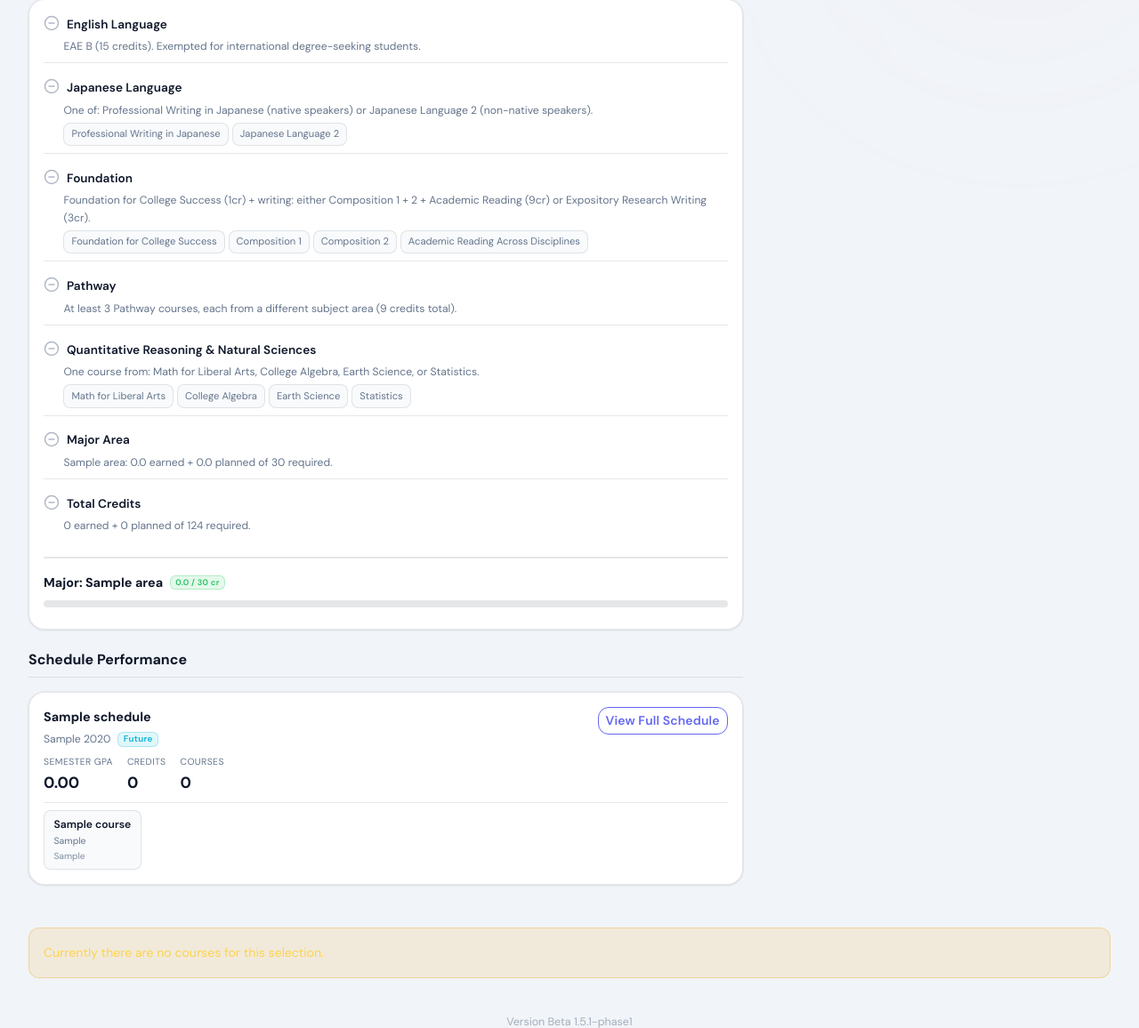
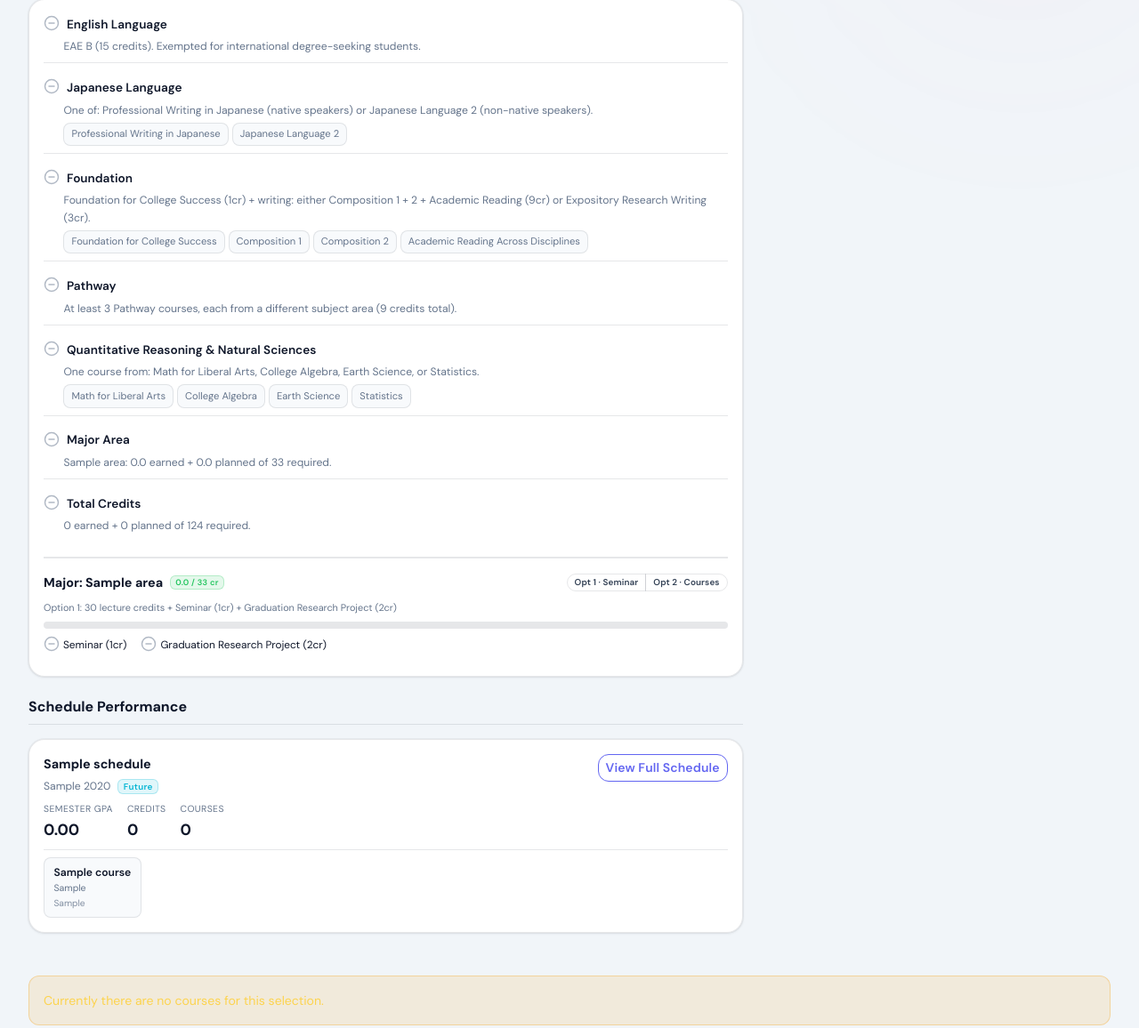
Before and after one commit to DFOM/Acadex, a Flask app: page /student/dashboard?req_year=2024&major_option=1 in a window 1280 px wide. Shown: the part 818-1974 px from the top of the page at 89% size. Run offline with Flask 3, Linux system fonts and the light colour scheme; a user stored in the database is signed in; tables that the repository leaves empty hold one stand-in row (values such as "Sample post"); parts of the project's set-up code (start-up, migrations or seed data) failed here and were passed over; some libraries are stand-ins or nearby versions.

Commit message:
feat: major Option 1/2 toggle – Seminar+GRP vs courses only (≤2024AY)
- For ≤2024AY: every major has two paths totaling 33 credits:
  Option 1: 30 lecture + Seminar (1cr) + GRP (2cr)
  Option 2: 33 lecture only
- Add other_credits_2024_opt1/opt2 to all DS variant majors
- get_major_requirements() accepts major_option param; returns
  has_options, lecture_credits, seminar_required
- Dashboard shows Opt 1/Opt 2 toggle with Seminar+GRP status
- ?major_option=1|2 query param alongside ?req_year=
- For 2025AY+: 36cr, no options, no toggle
- 56 tests passing

```diff
--- a/Routes/student_routes.py
+++ b/Routes/student_routes.py
@@ -1450,7 +1450,8 @@ def _degree_progress_context(user_id: int) -> Dict[str, Any]:
     }
 
 
-def _graduation_requirements_context(user_id: int, entry_year_override: int | None = None) -> Dict[str, Any]:
+def _graduation_requirements_context(user_id: int, entry_year_override: int | None = None,
+                                     major_option: int = 1) -> Dict[str, Any]:
     """Build a comprehensive graduation requirements checklist for the dashboard."""
     metadata = _build_course_metadata_index()
     user_areas = _resolve_user_area_names()
@@ -1700,7 +1701,7 @@ def _graduation_requirements_context(user_id: int, entry_year_override: int | No
     # ── Major-specific requirements ──
     major_checklist = None
     if major_name:
-        major_reqs = get_major_requirements(major_name, entry_year)
+        major_reqs = get_major_requirements(major_name, entry_year, major_option=major_option)
         if major_reqs:
             major_area_courses = [
                 (cnum, meta) for cnum, meta in metadata.items()
@@ -1728,17 +1729,32 @@ def _graduation_requirements_context(user_id: int, entry_year_override: int | No
             ds_completed = sum(1 for d in designated_items if d['status'] == 'completed')
             ds_total = len(designated_items)
 
+            # Seminar + GRP status (Option 1, ≤2024 only)
+            seminar_status = None
+            grp_status = None
+            if major_reqs.get('seminar_required'):
+                sem_match = _match_completed_title('Seminar')
+                grp_match = _match_completed_title('Graduation Research Project')
+                seminar_status = 'completed' if sem_match else ('planned' if _match_planned_title('Seminar') else 'missing')
+                grp_status = 'completed' if grp_match else ('planned' if _match_planned_title('Graduation Research Project') else 'missing')
+
             major_checklist = {
                 'name': major_name,
                 'total_credits': major_reqs['total_credits'],
+                'lecture_credits': major_reqs['lecture_credits'],
                 'earned_credits': round(earned_major, 1),
                 'planned_credits': round(planned_major, 1),
                 'designated': designated_items,
                 'designated_completed': ds_completed,
                 'designated_total': ds_total,
-                'other_credits': major_reqs.get('other_credits', major_reqs['total_credits'] - major_reqs.get('designated_credits', 0)),
+                'other_credits': major_reqs.get('other_credits', major_reqs['lecture_credits'] - major_reqs.get('designated_credits', 0)),
                 'other_note': major_reqs.get('other_note', ''),
                 'other_pick_from': major_reqs.get('other_pick_from', []),
+                'has_options': major_reqs.get('has_options', False),
+                'major_option': major_reqs.get('major_option'),
+                'seminar_required': major_reqs.get('seminar_required', False),
+                'seminar_status': seminar_status,
+                'grp_status': grp_status,
                 'status': 'completed' if earned_major >= major_reqs['total_credits'] and ds_completed >= ds_total
                           else ('in_progress' if earned_major + planned_major > 0 else 'not_started'),
             }
@@ -1836,6 +1852,7 @@ def _graduation_requirements_context(user_id: int, entry_year_override: int | No
         'major_name': major_name,
         'minor_name': minor_name,
         'entry_year': entry_year,
+        'major_option': major_option,
     }
 
 
@@ -2611,7 +2628,12 @@ def user_dashboard():
 
     # ── Graduation requirements checklist ──
     req_year_param = request.args.get('req_year', type=int)
-    grad_reqs = _graduation_requirements_context(current_user.id, entry_year_override=req_year_param)
+    major_option_param = request.args.get('major_option', default=1, type=int)
+    if major_option_param not in (1, 2):
+        major_option_param = 1
+    grad_reqs = _graduation_requirements_context(current_user.id,
+                                                 entry_year_override=req_year_param,
+                                                 major_option=major_option_param)
 
     return render_template('Student/dashboard.html',
                            schedules=schedules,
--- a/templates/Student/dashboard.html
+++ b/templates/Student/dashboard.html
@@ -137,7 +137,7 @@
             <div class="d-flex align-items-center gap-2" style="font-size:.72rem;">
                 {# Entry year toggle #}
                 <div class="btn-group btn-group-sm" role="group" style="height:22px;">
-                    <a href="?req_year=2024" class="btn btn-outline-secondary py-0 px-2 {% if grad_reqs.entry_year <= 2024 %}active{% endif %}" style="font-size:.66rem;line-height:20px;">≤ 2024AY</a>
+                    <a href="?req_year=2024&major_option={{ grad_reqs.major_option }}" class="btn btn-outline-secondary py-0 px-2 {% if grad_reqs.entry_year <= 2024 %}active{% endif %}" style="font-size:.66rem;line-height:20px;">≤ 2024AY</a>
                     <a href="?req_year=2025" class="btn btn-outline-secondary py-0 px-2 {% if grad_reqs.entry_year >= 2025 %}active{% endif %}" style="font-size:.66rem;line-height:20px;">2025AY+</a>
                 </div>
                 {% if grad_reqs.major_name %}<span class="badge" style="background:rgba(34,197,94,.12);color:#22C55E;border:1px solid rgba(34,197,94,.25);">{{ grad_reqs.major_name }}</span>{% endif %}
@@ -183,7 +183,7 @@
             {% if grad_reqs.major_checklist %}
             {% set mc = grad_reqs.major_checklist %}
             <div class="mt-3 pt-3" style="border-top:2px solid var(--ax-border);">
-                <div class="d-flex align-items-center gap-2 mb-2">
+                <div class="d-flex align-items-center gap-2 mb-2 flex-wrap">
                     <span class="fw-bold" style="font-size:.9rem;color:var(--ax-text);">Major: {{ mc.name }}</span>
                     <span class="badge" style="font-size:.58rem;background:rgba(34,197,94,.12);color:#22C55E;border:1px solid rgba(34,197,94,.25);">
                         {{ mc.earned_credits }} / {{ mc.total_credits }} cr
@@ -191,7 +191,23 @@
                     {% if mc.status == 'completed' %}
                     <span class="badge" style="font-size:.56rem;background:rgba(34,197,94,.12);color:#22C55E;border:1px solid rgba(34,197,94,.25);">Complete</span>
                     {% endif %}
+                    {% if mc.has_options %}
+                    <div class="btn-group btn-group-sm ms-auto" role="group" style="height:20px;">
+                        <a href="?req_year={{ grad_reqs.entry_year }}&major_option=1" class="btn btn-outline-secondary py-0 px-2 {% if mc.major_option == 1 %}active{% endif %}" style="font-size:.62rem;line-height:18px;">Opt 1 · Seminar</a>
+                        <a href="?req_year={{ grad_reqs.entry_year }}&major_option=2" class="btn btn-outline-secondary py-0 px-2 {% if mc.major_option == 2 %}active{% endif %}" style="font-size:.62rem;line-height:18px;">Opt 2 · Courses</a>
+                    </div>
+                    {% endif %}
                 </div>
+                {# Option description #}
+                {% if mc.has_options %}
+                <div style="font-size:.68rem;color:var(--ax-muted);margin-bottom:.4rem;">
+                    {% if mc.major_option == 1 %}
+                    Option 1: {{ mc.lecture_credits }} lecture credits + Seminar (1cr) + Graduation Research Project (2cr)
+                    {% else %}
+                    Option 2: {{ mc.lecture_credits }} lecture credits only
+                    {% endif %}
+                </div>
+                {% endif %}
                 {# Progress bar #}
                 {% set mc_pct_e = ((mc.earned_credits / mc.total_credits) * 100) if mc.total_credits > 0 else 0 %}
                 {% set mc_pct_p = ((mc.planned_credits / mc.total_credits) * 100) if mc.total_credits > 0 else 0 %}
@@ -199,6 +215,31 @@
                     <div class="progress-bar bg-success" style="width:{{ [mc_pct_e, 100]|min }}%"></div>
                     <div class="progress-bar" style="width:{{ [mc_pct_p, 100 - [mc_pct_e, 100]|min]|min }}%;background:#818CF8;opacity:.6;"></div>
                 </div>
+                {# Seminar + GRP status (Option 1 only) #}
+                {% if mc.seminar_required %}
+                <div class="d-flex gap-3 mb-2">
+                    <div class="d-flex align-items-center gap-1" style="font-size:.74rem;">
+                        {% if mc.seminar_status == 'completed' %}
+                        <span style="color:#22C55E;">{{ hi('check-circle', 'ax-icon') }}</span>
+                        {% elif mc.seminar_status == 'planned' %}
+                        <span style="color:#818CF8;">{{ hi('clock', 'ax-icon') }}</span>
+                        {% else %}
+                        <span style="color:var(--ax-muted);opacity:.5;">{{ hi('minus-circle', 'ax-icon') }}</span>
+                        {% endif %}
+                        <span style="color:var(--ax-text);">Seminar (1cr)</span>
+                    </div>
+                    <div class="d-flex align-items-center gap-1" style="font-size:.74rem;">
+                        {% if mc.grp_status == 'completed' %}
+                        <span style="color:#22C55E;">{{ hi('check-circle', 'ax-icon') }}</span>
+                        {% elif mc.grp_status == 'planned' %}
+                        <span style="color:#818CF8;">{{ hi('clock', 'ax-icon') }}</span>
+                        {% else %}
+                        <span style="color:var(--ax-muted);opacity:.5;">{{ hi('minus-circle', 'ax-icon') }}</span>
+                        {% endif %}
+                        <span style="color:var(--ax-text);">Graduation Research Project (2cr)</span>
+                    </div>
+                </div>
+                {% endif %}
                 {% if mc.designated %}
                 <div class="mb-2">
                     <div style="font-size:.76rem;color:var(--ax-muted);font-weight:600;margin-bottom:.3rem;">
@@ -217,7 +258,7 @@
                 </div>
                 {% endif %}
                 {% if mc.other_note %}
-                <div style="font-size:.72rem;color:var(--ax-muted);">{{ mc.other_note }}</div>
+                <div style="font-size:.72rem;color:var(--ax-muted);">Other courses ({{ mc.other_credits }}cr): {{ mc.other_note }}</div>
                 {% endif %}
             </div>
             {% endif %}
```
Also changed, not shown: PROJECT_CONTEXT.md (+12 -2 lines), config/graduation_reqs.py (+36 -9 lines).
